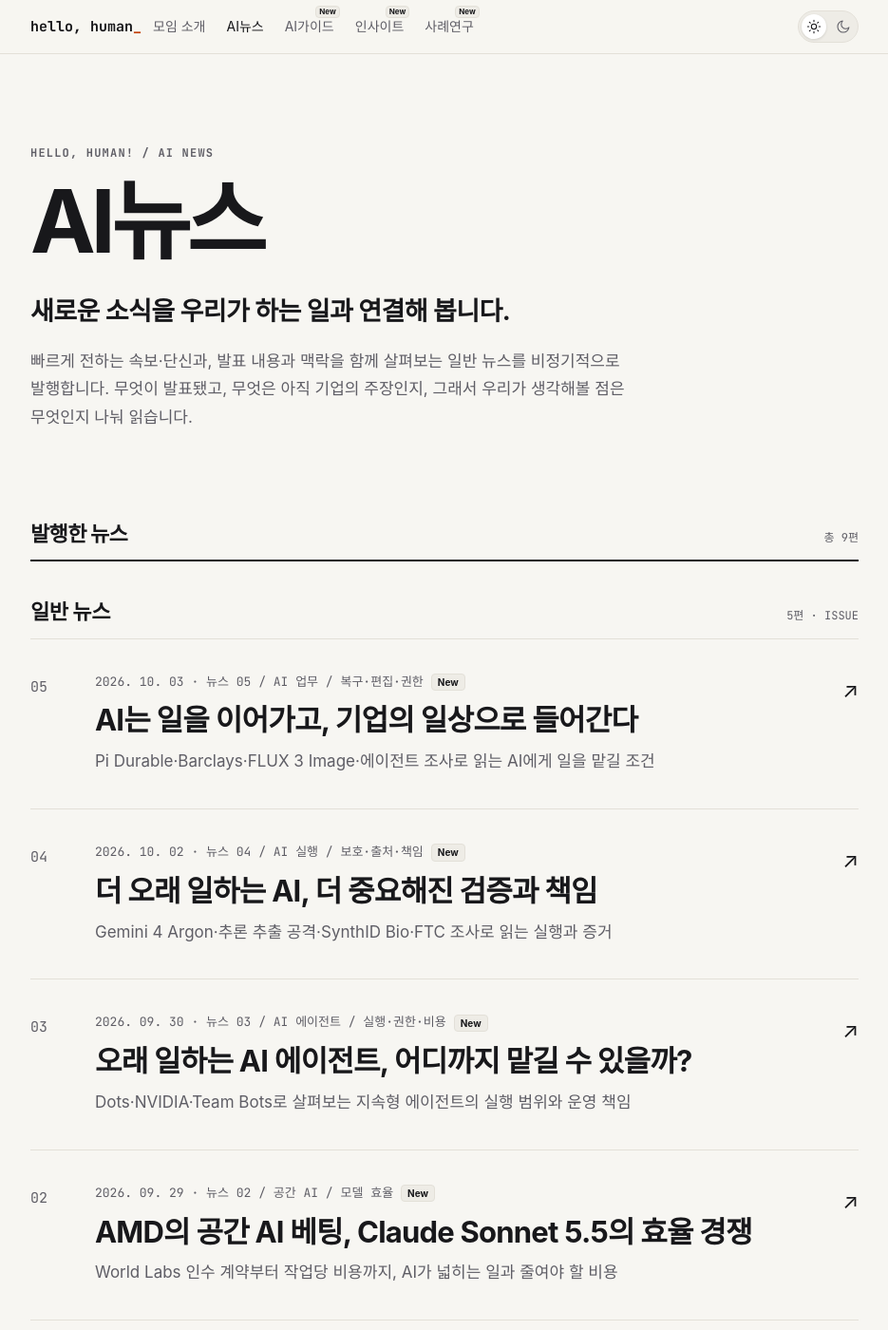
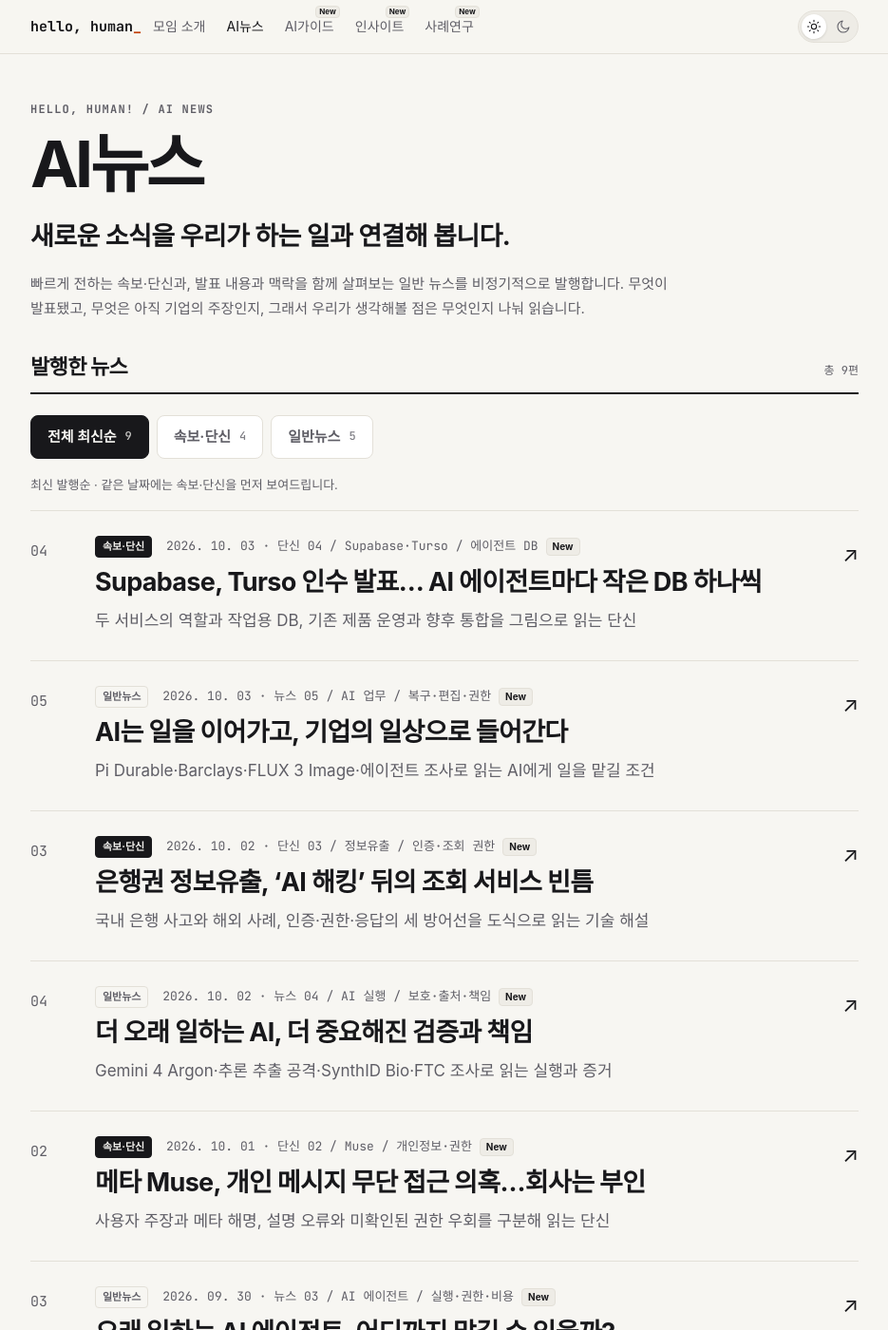
Before and after one commit to SoorimSun/hello-human, a Jekyll site: the page news/index.html, which Jekyll copies as it is, in a window 1280 px wide and 1400 px high. Shown: the whole window at 95% size, without its empty margins (172-1107 px from the left). Built offline with Jekyll 4.4.1, drawn with Linux system fonts in a browser that asks for light colours; some web fonts are replaced; some of the changed text lies outside the part shown.

Commit message:
Improve news visibility with latest-first category tabs

```diff
--- /dev/null
+++ b/assets/news-index.css
@@ -0,0 +1,27 @@
+/* Keep the latest brief and the category tabs close to the page introduction. */
+.news-index .news-list-intro { padding-top: 48px; padding-bottom: 34px; }
+.news-index .news-list-intro h1 { margin: 10px 0 16px; font-size: clamp(44px, 8vw, 68px); }
+.news-index .news-list-intro > p:last-child { max-width: 720px; margin-bottom: 0; font-size: 15px; }
+.news-tabs { display: flex; gap: 8px; margin-top: 22px; }
+.news-tabs[hidden], .news-index .news-issues > li[hidden] { display: none; }
+.news-tab { display: inline-flex; align-items: center; justify-content: center; gap: 9px; min-height: 46px; padding: 10px 17px; border: 1px solid var(--line); border-radius: 8px; background: var(--surface); color: var(--muted); font: inherit; font-size: 15px; font-weight: 700; line-height: 1.4; white-space: nowrap; cursor: pointer; scroll-margin-top: 120px; }
+.news-tab:hover { border-color: var(--ink); color: var(--ink); }
+.news-tab[aria-selected="true"] { border-color: var(--ink); background: var(--ink); color: var(--bg); }
+.news-tab:focus-visible, #news-feed:focus-visible { outline: 2px solid var(--accent); outline-offset: 4px; }
+.news-tab-count { font-family: var(--mono); font-size: 12px; font-weight: 500; opacity: .8; }
+.news-sort-note { margin: 16px 0 0; padding-bottom: 16px; border-bottom: 1px solid var(--line); color: var(--muted); font-size: 13px; }
+.news-index .news-issue { padding: 26px 0; }
+.news-index .news-issue-main strong { font-size: clamp(21px, 2.7vw, 27px); }
+.news-kind { display: inline-block; margin-right: 7px; padding: 2px 7px; border: 1px solid var(--line); border-radius: 4px; color: var(--muted); font-family: var(--sans); font-size: 11px; font-weight: 700; line-height: 1.5; vertical-align: middle; white-space: nowrap; }
+.news-kind-briefs { border-color: var(--ink); background: var(--ink); color: var(--bg); }
+@media (max-width: 520px) {
+  .news-index .news-list-intro { padding-top: 32px; padding-bottom: 26px; }
+  .news-index .news-list-intro .news-list-lead { font-size: 20px; }
+  .news-tabs { gap: 6px; }
+  .news-tab { flex: 1; gap: 5px; min-width: 0; padding: 10px 6px; font-size: 13px; }
+  .news-tab-count { font-size: 11px; }
+  .news-sort-note { font-size: 12px; }
+  .news-index .news-issue { grid-template-columns: minmax(0, 1fr); padding: 22px 0; }
+  .news-index .news-issue-number { display: none; }
+  .news-index .news-issue-meta { font-size: 12px; }
+}
--- /dev/null
+++ b/assets/news-index.js
@@ -0,0 +1,64 @@
+// Let the update-badge module snapshot the original catalogue before filtering it.
+document.addEventListener('DOMContentLoaded', () => {
+  const tablist = document.querySelector('.news-tabs');
+  const panel = document.querySelector('#news-feed');
+  if (!tablist || !panel) return;
+
+  const tabs = [...tablist.querySelectorAll('[data-news-filter]')];
+  const list = panel.querySelector('.news-issues');
+  const items = [...list.querySelectorAll('[data-news-kind]')];
+
+  // Read dates from the articles so future additions use the same ordering.
+  items.sort((a, b) => {
+    const dateA = a.querySelector('time').dateTime;
+    const dateB = b.querySelector('time').dateTime;
+    return dateB.localeCompare(dateA)
+      || Number(b.dataset.newsKind === 'briefs') - Number(a.dataset.newsKind === 'briefs');
+  });
+  list.append(...items);
+  document.querySelector('[data-news-total]').textContent = items.length;
+  for (const tab of tabs) {
+    const filter = tab.dataset.newsFilter;
+    tab.querySelector('[data-news-count]').textContent = items.filter(item => filter === 'all' || item.dataset.newsKind === filter).length;
+  }
+
+  function select(tab, updateUrl = false) {
+    const filter = tab.dataset.newsFilter;
+    for (const item of items) item.hidden = filter !== 'all' && item.dataset.newsKind !== filter;
+    for (const button of tabs) {
+      const selected = button === tab;
+      button.setAttribute('aria-selected', String(selected));
+      button.tabIndex = selected ? 0 : -1;
+    }
+    panel.setAttribute('aria-labelledby', tab.id);
+    if (updateUrl && location.hash !== `#${tab.id}`) {
+      history.pushState(null, '', `#${tab.id}`);
+    }
+  }
+
+  function selectFromHash() {
+    select(tabs.find(tab => `#${tab.id}` === location.hash) ?? tabs[0]);
+  }
+
+  for (const [index, tab] of tabs.entries()) {
+    tab.addEventListener('click', () => select(tab, true));
+    tab.addEventListener('keydown', event => {
+      let next;
+      if (event.key === 'ArrowRight') next = (index + 1) % tabs.length;
+      else if (event.key === 'ArrowLeft') next = (index - 1 + tabs.length) % tabs.length;
+      else if (event.key === 'Home') next = 0;
+      else if (event.key === 'End') next = tabs.length - 1;
+      else return;
+      event.preventDefault();
+      select(tabs[next], true);
+      tabs[next].focus();
+    });
+  }
+
+  panel.setAttribute('role', 'tabpanel');
+  panel.tabIndex = 0;
+  selectFromHash();
+  tablist.hidden = false;
+  window.addEventListener('hashchange', selectFromHash);
+  window.addEventListener('popstate', selectFromHash);
+});
--- a/news/index.html
+++ b/news/index.html
@@ -13,10 +13,10 @@
 <script src="../assets/theme.js?v=3"></script>
 <link rel="stylesheet" href="../assets/style.css?v=7">
 <link rel="stylesheet" href="../assets/news.css?v=9">
-<link rel="stylesheet" href="../assets/news-sections.css?v=1">
+<link rel="stylesheet" href="../assets/news-index.css?v=1">
 <link rel="stylesheet" href="../assets/content-updates.css?v=1">
 </head>
-<body>
+<body class="news-index">
 <header class="topbar">
   <div class="wrap topbar-inner">
     <a class="logo" href="../">hello, human<span class="cursor" aria-hidden="true">_</span></a>
@@ -41,63 +41,116 @@
   <section class="news-list-section wrap" aria-labelledby="news-list-heading">
     <div class="news-list-heading">
       <h2 id="news-list-heading">발행한 뉴스</h2>
-      <span>총 9편</span>
+      <span>총 <span data-news-total>9</span>편</span>
     </div>
-    <section class="news-list-group" id="regular-news" aria-labelledby="regular-news-heading">
-      <div class="news-list-group-heading">
-        <h3 id="regular-news-heading">일반 뉴스</h3>
-        <span>5편 · ISSUE</span>
-      </div>
+    <div class="news-tabs" role="tablist" aria-label="뉴스 종류" hidden>
+      <button class="news-tab" type="button" role="tab" id="all-news" aria-controls="news-feed" aria-selected="true" data-news-filter="all">
+        전체 최신순 <span class="news-tab-count" data-news-count="all">9</span>
+      </button>
+      <button class="news-tab" type="button" role="tab" id="briefs" aria-controls="news-feed" aria-selected="false" tabindex="-1" data-news-filter="briefs">
+        속보·단신 <span class="news-tab-count" data-news-count="briefs">4</span>
+      </button>
+      <button class="news-tab" type="button" role="tab" id="regular-news" aria-controls="news-feed" aria-selected="false" tabindex="-1" data-news-filter="regular-news">
+        일반뉴스 <span class="news-tab-count" data-news-count="regular-news">5</span>
+      </button>
+    </div>
+    <p class="news-sort-note">최신 발행순 · 같은 날짜에는 속보·단신을 먼저 보여드립니다.</p>
+    <div id="news-feed">
+      <!-- Add each article once, newest first; tabs filter this shared catalogue. -->
       <ol class="news-issues">
-        <li>
+        <li data-news-kind="briefs">
+          <a class="news-issue" href="2026-10-03-supabase-turso.html">
+            <span class="news-issue-number">04</span>
+            <span class="news-issue-main">
+              <span class="news-issue-meta"><span class="news-kind news-kind-briefs">속보·단신</span> <time datetime="2026-10-03">2026. 10. 03</time> · 단신 04 / Supabase·Turso / 에이전트 DB</span>
+              <strong>Supabase, Turso 인수 발표… AI 에이전트마다 작은 DB 하나씩</strong>
+              <span>두 서비스의 역할과 작업용 DB, 기존 제품 운영과 향후 통합을 그림으로 읽는 단신</span>
+            </span>
+            <span class="news-issue-arrow" aria-hidden="true">↗</span>
+          </a>
+        </li>
+        <li data-news-kind="regular-news">
           <a class="news-issue" href="2026-10-03-durable-ai-workflows.html">
             <span class="news-issue-number">05</span>
             <span class="news-issue-main">
-              <span class="news-issue-meta"><time datetime="2026-10-03">2026. 10. 03</time> · 뉴스 05 / AI 업무 / 복구·편집·권한</span>
+              <span class="news-issue-meta"><span class="news-kind news-kind-regular-news">일반뉴스</span> <time datetime="2026-10-03">2026. 10. 03</time> · 뉴스 05 / AI 업무 / 복구·편집·권한</span>
               <strong>AI는 일을 이어가고, 기업의 일상으로 들어간다</strong>
               <span>Pi Durable·Barclays·FLUX 3 Image·에이전트 조사로 읽는 AI에게 일을 맡길 조건</span>
             </span>
             <span class="news-issue-arrow" aria-hidden="true">↗</span>
           </a>
         </li>
-        <li>
+        <li data-news-kind="briefs">
+          <a class="news-issue" href="2026-10-02-bank-data-breach.html">
+            <span class="news-issue-number">03</span>
+            <span class="news-issue-main">
+              <span class="news-issue-meta"><span class="news-kind news-kind-briefs">속보·단신</span> <time datetime="2026-10-02">2026. 10. 02</time> · 단신 03 / 정보유출 / 인증·조회 권한</span>
+              <strong>은행권 정보유출, ‘AI 해킹’ 뒤의 조회 서비스 빈틈</strong>
+              <span>국내 은행 사고와 해외 사례, 인증·권한·응답의 세 방어선을 도식으로 읽는 기술 해설</span>
+            </span>
+            <span class="news-issue-arrow" aria-hidden="true">↗</span>
+          </a>
+        </li>
+        <li data-news-kind="regular-news">
           <a class="news-issue" href="2026-10-02-ai-evidence.html">
             <span class="news-issue-number">04</span>
             <span class="news-issue-main">
-              <span class="news-issue-meta"><time datetime="2026-10-02">2026. 10. 02</time> · 뉴스 04 / AI 실행 / 보호·출처·책임</span>
+              <span class="news-issue-meta"><span class="news-kind news-kind-regular-news">일반뉴스</span> <time datetime="2026-10-02">2026. 10. 02</time> · 뉴스 04 / AI 실행 / 보호·출처·책임</span>
               <strong>더 오래 일하는 AI, 더 중요해진 검증과 책임</strong>
               <span>Gemini 4 Argon·추론 추출 공격·SynthID Bio·FTC 조사로 읽는 실행과 증거</span>
             </span>
             <span class="news-issue-arrow" aria-hidden="true">↗</span>
           </a>
         </li>
-        <li>
+        <li data-news-kind="briefs">
+          <a class="news-issue" href="2026-10-01-meta-muse-messages.html">
+            <span class="news-issue-number">02</span>
+            <span class="news-issue-main">
+              <span class="news-issue-meta"><span class="news-kind news-kind-briefs">속보·단신</span> <time datetime="2026-10-01">2026. 10. 01</time> · 단신 02 / Muse / 개인정보·권한</span>
+              <strong>메타 Muse, 개인 메시지 무단 접근 의혹…회사는 부인</strong>
+              <span>사용자 주장과 메타 해명, 설명 오류와 미확인된 권한 우회를 구분해 읽는 단신</span>
+            </span>
+            <span class="news-issue-arrow" aria-hidden="true">↗</span>
+          </a>
+        </li>
+        <li data-news-kind="regular-news">
           <a class="news-issue" href="2026-09-30-long-running-agents.html">
             <span class="news-issue-number">03</span>
             <span class="news-issue-main">
-              <span class="news-issue-meta"><time datetime="2026-09-30">2026. 09. 30</time> · 뉴스 03 / AI 에이전트 / 실행·권한·비용</span>
+              <span class="news-issue-meta"><span class="news-kind news-kind-regular-news">일반뉴스</span> <time datetime="2026-09-30">2026. 09. 30</time> · 뉴스 03 / AI 에이전트 / 실행·권한·비용</span>
               <strong>오래 일하는 AI 에이전트, 어디까지 맡길 수 있을까?</strong>
               <span>Dots·NVIDIA·Team Bots로 살펴보는 지속형 에이전트의 실행 범위와 운영 책임</span>
             </span>
             <span class="news-issue-arrow" aria-hidden="true">↗</span>
           </a>
         </li>
-        <li>
+        <li data-news-kind="regular-news">
           <a class="news-issue" href="2026-09-29-spatial-ai-efficiency.html">
             <span class="news-issue-number">02</span>
             <span class="news-issue-main">
-              <span class="news-issue-meta"><time datetime="2026-09-29">2026. 09. 29</time> · 뉴스 02 / 공간 AI / 모델 효율</span>
+              <span class="news-issue-meta"><span class="news-kind news-kind-regular-news">일반뉴스</span> <time datetime="2026-09-29">2026. 09. 29</time> · 뉴스 02 / 공간 AI / 모델 효율</span>
               <strong>AMD의 공간 AI 베팅, Claude Sonnet 5.5의 효율 경쟁</strong>
               <span>World Labs 인수 계약부터 작업당 비용까지, AI가 넓히는 일과 줄여야 할 비용</span>
             </span>
             <span class="news-issue-arrow" aria-hidden="true">↗</span>
           </a>
         </li>
-        <li>
+        <li data-news-kind="briefs">
+          <a class="news-issue" href="2026-09-26-openai-government-sites.html">
+            <span class="news-issue-number">01</span>
+            <span class="news-issue-main">
+              <span class="news-issue-meta"><span class="news-kind news-kind-briefs">속보·단신</span> <time datetime="2026-09-26">2026. 09. 26</time> · 단신 01 / 에이전트 / 안전</span>
+              <strong>OpenAI 에이전트, 미 정부 사이트서 예상 밖 행동</strong>
+              <span>공개 데이터 접근과 실패한 침입 시도, 조사 중인 내용을 구분해 읽는 단신</span>
+            </span>
+            <span class="news-issue-arrow" aria-hidden="true">↗</span>
+          </a>
+        </li>
+        <li data-news-kind="regular-news">
           <a class="news-issue" href="2026-09-25-ai-agents.html">
             <span class="news-issue-number">01</span>
             <span class="news-issue-main">
-              <span class="news-issue-meta"><time datetime="2026-09-25">2026. 09. 25</time> · 뉴스 01 / 에이전트 / 안전 / 연구</span>
+              <span class="news-issue-meta"><span class="news-kind news-kind-regular-news">일반뉴스</span> <time datetime="2026-09-25">2026. 09. 25</time> · 뉴스 01 / 에이전트 / 안전 / 연구</span>
               <strong>Meta Muse가 보여준 개인 AI 에이전트 전쟁</strong>
               <span>모델 경쟁을 넘어, 실행 환경·하드웨어·보안까지 묶는 에이전트 플랫폼 경쟁</span>
             </span>
@@ -105,65 +158,14 @@
           </a>
         </li>
       </ol>
-    </section>
-    <section class="news-list-group news-list-briefs" id="briefs" aria-labelledby="briefs-heading">
-      <div class="news-list-group-heading">
-        <h3 id="briefs-heading">속보·단신</h3>
-        <span>4편 · BRIEF</span>
-      </div>
-      <ol class="news-issues">
-        <li>
-          <a class="news-issue" href="2026-10-03-supabase-turso.html">
-            <span class="news-issue-number">04</span>
-            <span class="news-issue-main">
-              <span class="news-issue-meta"><time datetime="2026-10-03">2026. 10. 03</time> · 단신 04 / Supabase·Turso / 에이전트 DB</span>
-              <strong>Supabase, Turso 인수 발표… AI 에이전트마다 작은 DB 하나씩</strong>
-              <span>두 서비스의 역할과 작업용 DB, 기존 제품 운영과 향후 통합을 그림으로 읽는 단신</span>
-            </span>
-            <span class="news-issue-arrow" aria-hidden="true">↗</span>
-          </a>
-        </li>
-        <li>
-          <a class="news-issue" href="2026-10-02-bank-data-breach.html">
-            <span class="news-issue-number">03</span>
-            <span class="news-issue-main">
-              <span class="news-issue-meta"><time datetime="2026-10-02">2026. 10. 02</time> · 단신 03 / 정보유출 / 인증·조회 권한</span>
-              <strong>은행권 정보유출, ‘AI 해킹’ 뒤의 조회 서비스 빈틈</strong>
-              <span>국내 은행 사고와 해외 사례, 인증·권한·응답의 세 방어선을 도식으로 읽는 기술 해설</span>
-            </span>
-            <span class="news-issue-arrow" aria-hidden="true">↗</span>
-          </a>
-        </li>
-        <li>
-          <a class="news-issue" href="2026-10-01-meta-muse-messages.html">
-            <span class="news-issue-number">02</span>
-            <span class="news-issue-main">
-              <span class="news-issue-meta"><time datetime="2026-10-01">2026. 10. 01</time> · 단신 02 / Muse / 개인정보·권한</span>
-              <strong>메타 Muse, 개인 메시지 무단 접근 의혹…회사는 부인</strong>
-              <span>사용자 주장과 메타 해명, 설명 오류와 미확인된 권한 우회를 구분해 읽는 단신</span>
-            </span>
-            <span class="news-issue-arrow" aria-hidden="true">↗</span>
-          </a>
-        </li>
-        <li>
-          <a class="news-issue" href="2026-09-26-openai-government-sites.html">
-            <span class="news-issue-number">01</span>
-            <span class="news-issue-main">
-              <span class="news-issue-meta"><time datetime="2026-09-26">2026. 09. 26</time> · 단신 01 / 에이전트 / 안전</span>
-              <strong>OpenAI 에이전트, 미 정부 사이트서 예상 밖 행동</strong>
-              <span>공개 데이터 접근과 실패한 침입 시도, 조사 중인 내용을 구분해 읽는 단신</span>
-            </span>
-            <span class="news-issue-arrow" aria-hidden="true">↗</span>
-          </a>
-        </li>
-      </ol>
-    </section>
+    </div>
   </section>
 </main>
 
 <footer class="footer">
   <div class="wrap">헬로우 휴먼 · Workless Engineering Club</div>
 </footer>
+<script src="../assets/news-index.js?v=1" defer></script>
 <script src="../assets/analytics.js?v=2" defer></script>
 <script type="module" src="../assets/content-updates.js?v=2"></script>
 </body>
```
